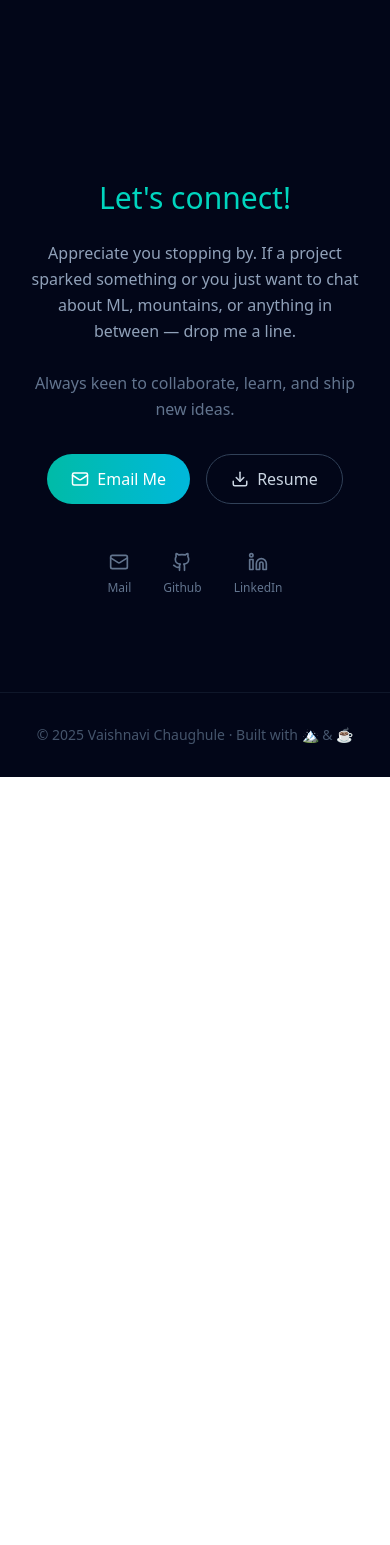
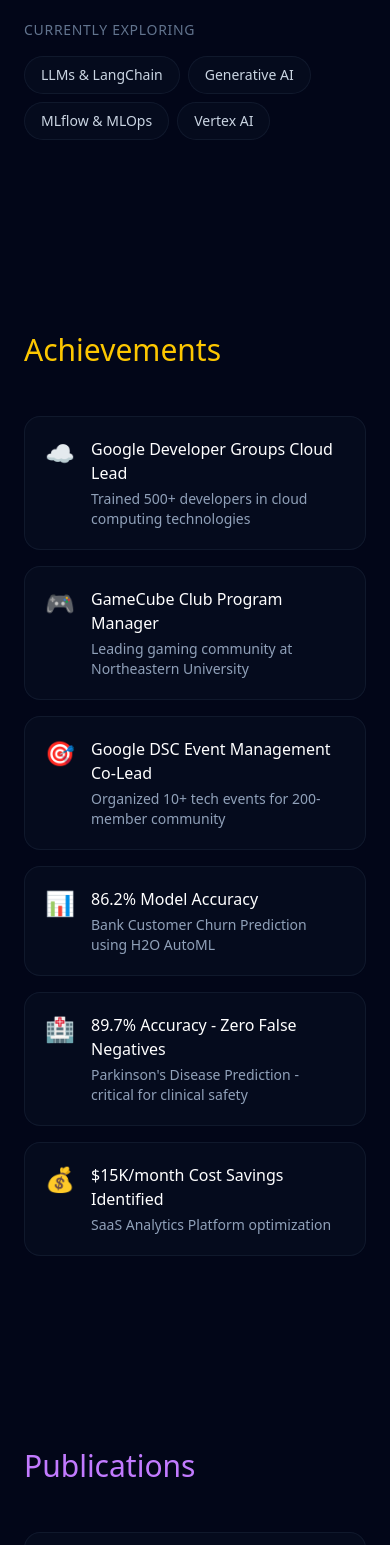
Before and after one commit to vaishnavi1064/Portfolio, a React (Vite) app: page / in a window 390 px wide. Shown: the part 6275-7820 px from the top of the page. Before the commit the page ends 7052 px from the top, so only its background shows below. Built offline with nearby package versions, Linux system fonts and the light colour scheme.

Commit message:
Add resume link and new sections

```diff
--- a/src/App.tsx
+++ b/src/App.tsx
@@ -7,6 +7,9 @@
   experience?: boolean;
   stack?: boolean;
   skills?: boolean;
+  achievements?: boolean;
+  publications?: boolean;
+  certifications?: boolean;
   contact?: boolean;
 }
 
@@ -47,8 +50,40 @@
     "Data Engineering & Big Data": ["AWS (EC2, S3, DynamoDB)", "Spark", "Hive", "Kafka", "Docker", "Kubernetes", "Splunk", "Microsoft Azure"],
     "Machine Learning & Data Science": ["TensorFlow", "Keras", "PyTorch", "Scikit-learn", "H2O AutoML", "Pandas", "NumPy", "OpenAI", "RAG", "NLP", "Neural Networks", "SVM", "Random Forest", "Diffusion Models", "Fine-tuning"],
     "Visualization & Analytics": ["Power BI", "Tableau", "Plotly", "Seaborn", "Matplotlib", "A/B Testing", "Statistical Analysis", "Time Series"],
-    "Developer Tools": ["Git", "GitHub Copilot", "Linux (CLI)", "IBM Cloud", "Agile", "DSA", "OOP"]
+    "Developer Tools": ["Git", "GitHub Copilot", "Linux (CLI)", "IBM Cloud", "Agile", "DSA", "OOP"],
+    "Currently Exploring": ["LLMs & LangChain", "Generative AI", "MLflow & MLOps", "Vertex AI"]
   };
+
+  const publications = [
+    {
+      title: "SaaS Multi-Model Integration: A Comprehensive Student Companion",
+      venue: "International Journal of Signal Processing Systems (IJSPS)",
+      year: "2024",
+      desc: "Co-authored research paper proposing unified SaaS platform integrating multiple AI/LLM models; conducted user research with 1,000+ students and introduced DocuTutor feature for academic document analysis using NLP",
+      tags: ["AI/LLM", "NLP", "SaaS", "User Research"]
+    },
+    {
+      title: "Unified AI Chatbot Platform: Multi-LLM Integration",
+      venue: "Intellectual Property Office, Govt. of India (Reg. No. L-162771/2025)",
+      year: "2025",
+      desc: "Co-authored copyrighted literary work outlining unified AI chatbot platform with multi-LLM integration and enhanced PDF integration",
+      tags: ["Copyright", "AI Chatbot", "LLM Integration"]
+    }
+  ];
+
+  const achievements = [
+    { title: "Google Developer Groups Cloud Lead", desc: "Delivered 8 technical workshops to 500+ developers", icon: "☁️" },
+    { title: "GameCube Club Program Manager", desc: "Leading 15-member team organizing 10+ events at Northeastern", icon: "🎮" },
+    { title: "Google DSC Event Co-Lead", desc: "Managed 200-member club; increased attendance by 40%", icon: "🎯" },
+    { title: "86.2% Model Accuracy", desc: "Bank Customer Churn Prediction using H2O AutoML", icon: "📊" },
+    { title: "89.7% Accuracy - Zero False Negatives", desc: "Parkinson's Disease Prediction for clinical safety", icon: "🏥" },
+    { title: "$15K/month Cost Savings", desc: "Identified API cost inefficiency in SaaS Analytics Platform", icon: "💰" }
+  ];
+
+  const certifications = [
+    { name: "AWS Academy Cloud Foundations", issuer: "Amazon Web Services", year: "2024" },
+    { name: "Add your certification", issuer: "Issuer name", year: "Year" }
+  ];
 
   const experience = [
     { company: "IBM SkillsBuild", role: "Data Science Intern", period: "Jun - Sep 2024", highlights: ["ETL pipeline processing 50K+ records, 90% error reduction", "3 ML models deployed on IBM Cloud, 71% → 82%+ accuracy", "Reduced deployment cycles from 2 days to 3 hours"] },
@@ -74,7 +109,7 @@
           </button>
           <div className="flex items-center gap-6">
             <nav className="hidden md:flex gap-8 text-sm">
-              {['projects', 'experience', 'skills', 'contact'].map(item => (
+              {['projects', 'experience', 'skills', 'achievements', 'contact'].map(item => (
                 <button key={item} onClick={() => scrollTo(item)} className="text-white font-semibold hover:text-teal-400 transition-colors capitalize drop-shadow-lg">{item}</button>
               ))}
             </nav>
@@ -139,7 +174,7 @@
             <button onClick={() => scrollTo('projects')} className="group flex items-center gap-2 px-6 py-3 bg-gradient-to-r from-teal-500 to-cyan-500 rounded-full text-white font-medium hover:shadow-lg hover:shadow-teal-500/25 hover:scale-105 transition-all">
               View Projects
             </button>
-            <a href="#" className="flex items-center gap-2 px-6 py-3 border border-slate-700 rounded-full text-slate-300 hover:border-pink-400 hover:text-pink-300 transition-all">
+            <a href="https://drive.google.com/file/d/1a7aQT78qppYixMCpUgHnoBrx9_J2wYba/view?usp=sharing" target="_blank" rel="noopener noreferrer" className="flex items-center gap-2 px-6 py-3 border border-slate-700 rounded-full text-slate-300 hover:border-pink-400 hover:text-pink-300 transition-all">
               <Download size={16} /> Resume
             </a>
           </div>
@@ -255,6 +290,81 @@
         </div>
       </section>
 
+      {/* ACHIEVEMENTS Section */}
+      <section id="achievements" className={`relative py-24 px-6 transition-all duration-1000 ${visibleSections.achievements ? 'opacity-100 translate-y-0' : 'opacity-0 translate-y-10'}`}>
+        <div className="max-w-5xl mx-auto">
+          <h2 className="text-3xl font-extralight mb-12">
+            <span className="text-yellow-400">Achievements</span>
+          </h2>
+          <div className="grid md:grid-cols-2 gap-4">
+            {[
+              { title: "Google Developer Groups Cloud Lead", desc: "Trained 500+ developers in cloud computing technologies", icon: "☁️" },
+              { title: "GameCube Club Program Manager", desc: "Leading gaming community at Northeastern University", icon: "🎮" },
+              { title: "Google DSC Event Management Co-Lead", desc: "Organized 10+ tech events for 200-member community", icon: "🎯" },
+              { title: "86.2% Model Accuracy", desc: "Bank Customer Churn Prediction using H2O AutoML", icon: "📊" },
+              { title: "89.7% Accuracy - Zero False Negatives", desc: "Parkinson's Disease Prediction - critical for clinical safety", icon: "🏥" },
+              { title: "$15K/month Cost Savings Identified", desc: "SaaS Analytics Platform optimization", icon: "💰" }
+            ].map((item, i) => (
+              <div key={i} className="p-5 rounded-2xl bg-slate-900/30 border border-slate-800/50 hover:border-yellow-500/30 transition-all">
+                <div className="flex items-start gap-4">
+                  <span className="text-2xl">{item.icon}</span>
+                  <div>
+                    <h3 className="text-white font-medium mb-1">{item.title}</h3>
+                    <p className="text-slate-400 text-sm">{item.desc}</p>
+                  </div>
+                </div>
+              </div>
+            ))}
+          </div>
+        </div>
+      </section>
+
+      {/* PUBLICATIONS Section */}
+      <section id="publications" className={`relative py-24 px-6 transition-all duration-1000 ${visibleSections.publications ? 'opacity-100 translate-y-0' : 'opacity-0 translate-y-10'}`}>
+        <div className="max-w-5xl mx-auto">
+          <h2 className="text-3xl font-extralight mb-12">
+            <span className="text-purple-400">Publications</span>
+          </h2>
+          <div className="space-y-4">
+            <a href="#" target="_blank" rel="noopener noreferrer" className="group block p-6 rounded-2xl bg-slate-900/30 border border-slate-800/50 hover:border-purple-500/30 transition-all">
+              <span className="text-xs text-purple-400 uppercase tracking-wider mb-2 block">Research Paper</span>
+              <h3 className="text-xl font-medium text-white group-hover:text-purple-400 transition-colors mb-2 flex items-center gap-2">
+                Parkinson's Disease Prediction Using Machine Learning
+                <ExternalLink size={14} className="opacity-0 group-hover:opacity-100 transition-opacity" />
+              </h3>
+              <p className="text-slate-400 text-sm mb-3">Published in International Journal of Signal Processing Systems (IJSPS)</p>
+              <div className="flex flex-wrap gap-2">
+                {["Machine Learning", "Random Forest", "Healthcare AI", "Voice Analysis"].map(tag => (
+                  <span key={tag} className="px-3 py-1 text-xs rounded-full bg-slate-800/50 text-slate-400 border border-slate-700/50">{tag}</span>
+                ))}
+              </div>
+            </a>
+          </div>
+        </div>
+      </section>
+
+      {/* CERTIFICATIONS Section */}
+      <section id="certifications" className={`relative py-24 px-6 transition-all duration-1000 ${visibleSections.certifications ? 'opacity-100 translate-y-0' : 'opacity-0 translate-y-10'}`}>
+        <div className="max-w-5xl mx-auto">
+          <h2 className="text-3xl font-extralight mb-12">
+            <span className="text-green-400">Certifications</span>
+          </h2>
+          <div className="grid md:grid-cols-2 lg:grid-cols-3 gap-4">
+            {[
+              { name: "AWS Academy Cloud Foundations", issuer: "Amazon Web Services", year: "2024" },
+              { name: "Add your certification", issuer: "Issuer name", year: "Year" },
+              { name: "Add your certification", issuer: "Issuer name", year: "Year" }
+            ].map((cert, i) => (
+              <div key={i} className="p-5 rounded-2xl bg-slate-900/30 border border-slate-800/50 hover:border-green-500/30 transition-all">
+                <h3 className="text-white font-medium mb-1">{cert.name}</h3>
+                <p className="text-slate-400 text-sm">{cert.issuer}</p>
+                <p className="text-slate-500 text-xs mt-2">{cert.year}</p>
+              </div>
+            ))}
+          </div>
+        </div>
+      </section>
+
       {/* CONTACT Section */}
       <section id="contact" className={`relative py-24 px-6 transition-all duration-1000 ${visibleSections.contact ? 'opacity-100 translate-y-0' : 'opacity-0 translate-y-10'}`}>
         <div className="max-w-3xl mx-auto text-center">
@@ -271,7 +381,7 @@
             <a href="mailto:vaishnavi10chaughule@gmail.com" className="flex items-center gap-2 px-6 py-3 bg-gradient-to-r from-teal-500 to-cyan-500 rounded-full text-white font-medium hover:shadow-lg hover:shadow-teal-500/25 hover:scale-105 transition-all">
               <Mail size={18} /> Email Me
             </a>
-            <a href="#" className="flex items-center gap-2 px-6 py-3 border border-slate-700 rounded-full text-slate-300 hover:border-pink-400 hover:text-pink-300 transition-all">
+            <a href="https://drive.google.com/file/d/1a7aQT78qppYixMCpUgHnoBrx9_J2wYba/view?usp=sharing" target="_blank" rel="noopener noreferrer" className="flex items-center gap-2 px-6 py-3 border border-slate-700 rounded-full text-slate-300 hover:border-pink-400 hover:text-pink-300 transition-all">
               <Download size={18} /> Resume
             </a>
           </div>
```
